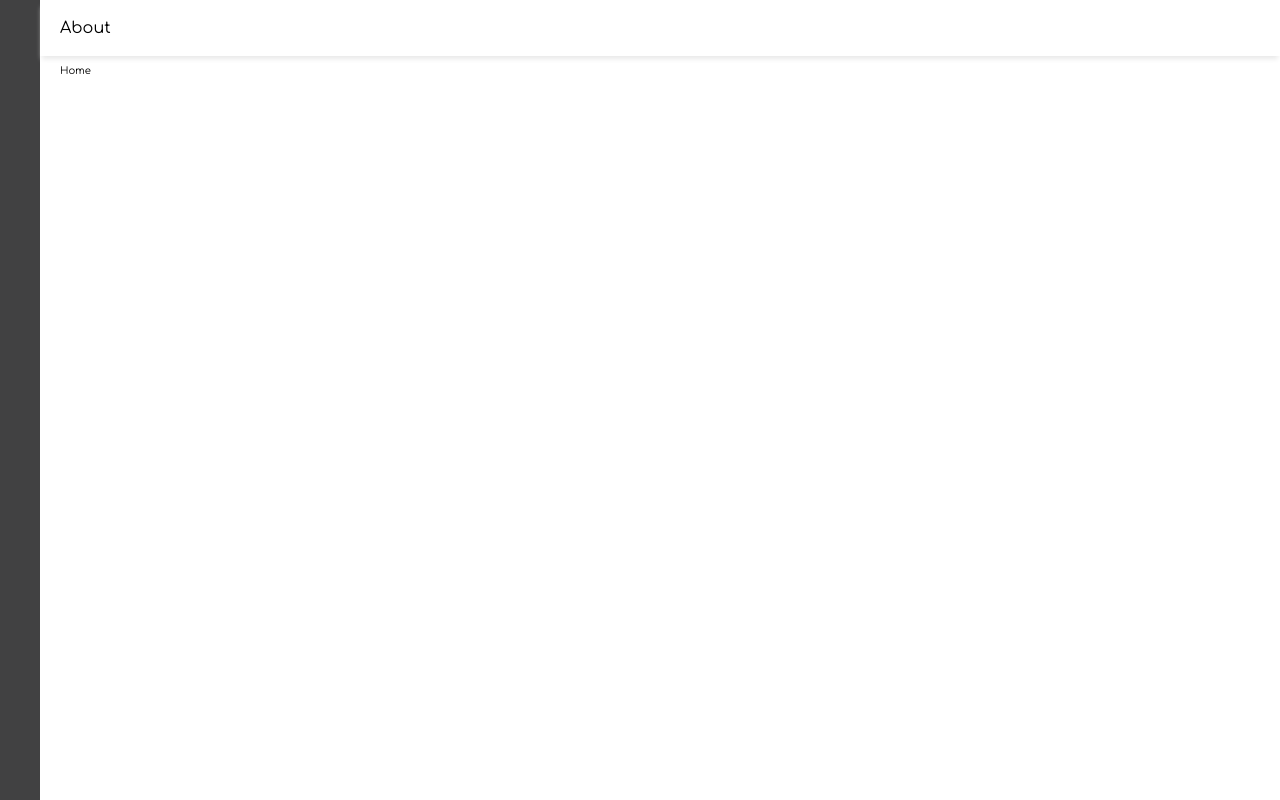
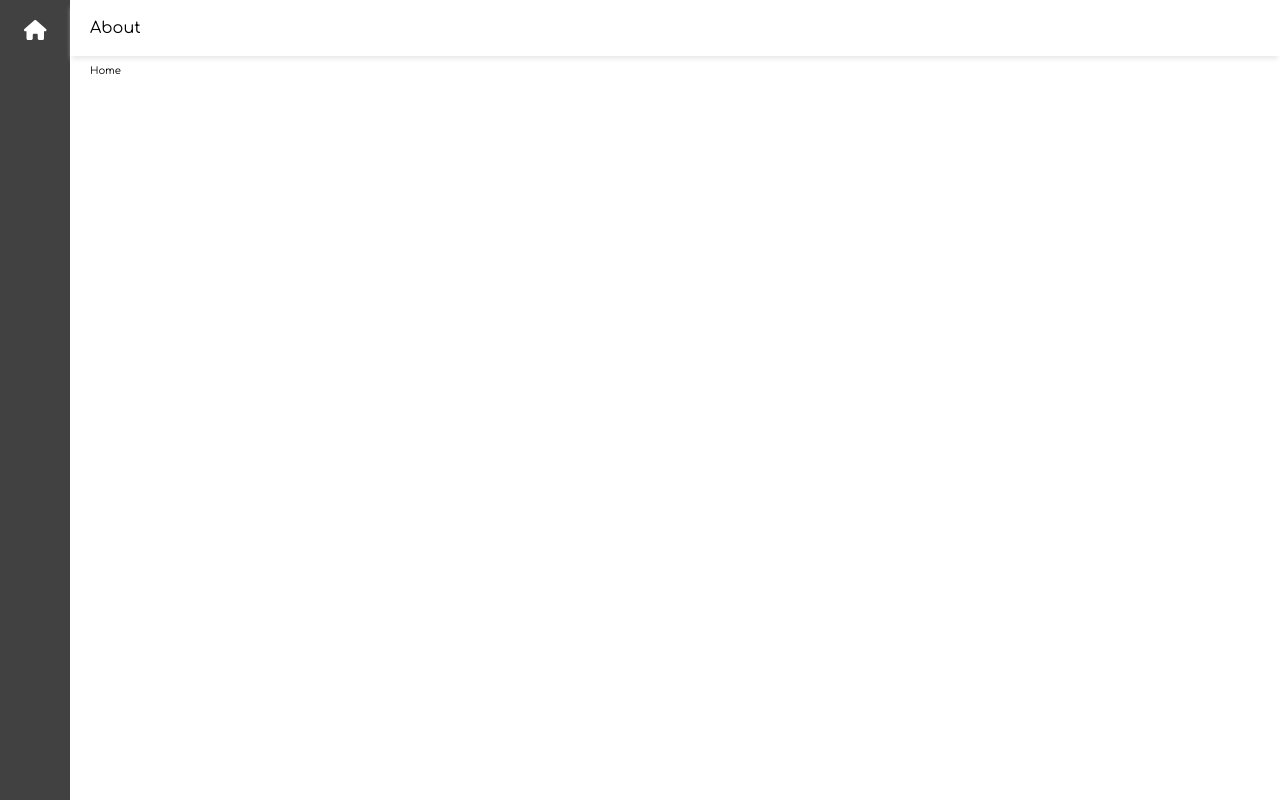
Before and after one commit to trucane/Portfolio, a React (Create React App) app: page / in a window 1280 px wide. Built offline with nearby package versions, Linux system fonts and the light colour scheme; a web font is replaced by a local one.

Commit message:
Henry: build successful adding back fontaesome

```diff
--- a/src/Navigation/SideNav/SideNav.tsx
+++ b/src/Navigation/SideNav/SideNav.tsx
@@ -1,15 +1,16 @@
-// import { FontAwesomeIcon } from '@fortawesome/react-fontawesome'
-// import { faHouse, faFileAlt, faTabletScreenButton } from '@fortawesome/free-solid-svg-icons'
-// import { Link } from 'react-router-dom';
+import { FontAwesomeIcon } from '@fortawesome/react-fontawesome';
+import { faHouse} from '@fortawesome/free-solid-svg-icons';
+// import { faHouse, faFileAlt, faTabletScreenButton } from '@fortawesome/free-solid-svg-icons';
+import { Link } from 'react-router-dom';
 import './sideNav.css';
 
 export const SideNav = () => {
     return(
         <div className="side-nav-container">
             {/* replace home icon with logo */ }
-            {/* <div className="side-nav-main-item">
+            <div className="side-nav-main-item">
                 <Link to="/"><FontAwesomeIcon icon={faHouse} /></Link>
-            </div> */}
+            </div>
             {/* <div className="side-nav-main-item">
                 <Link to="/"><FontAwesomeIcon icon={faFileAlt} /></Link>
             </div>
```
